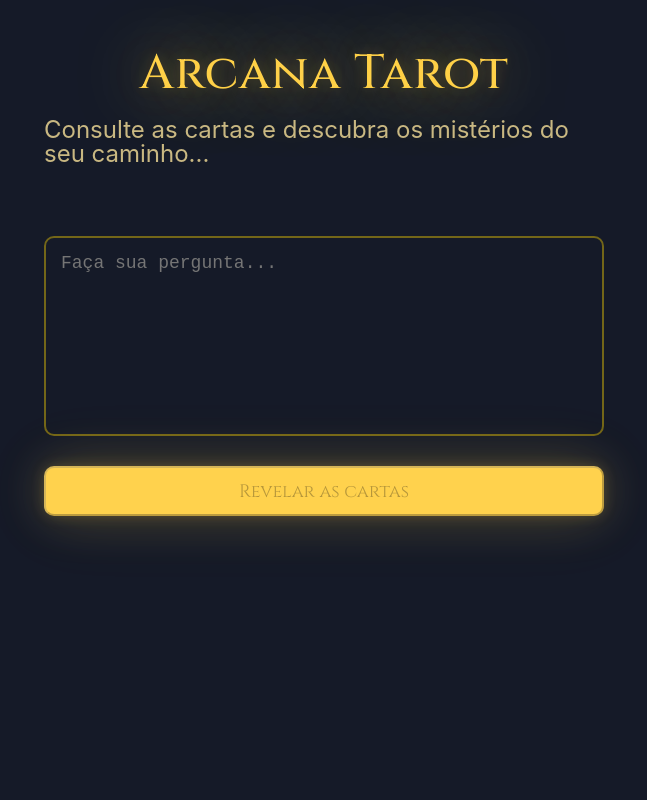
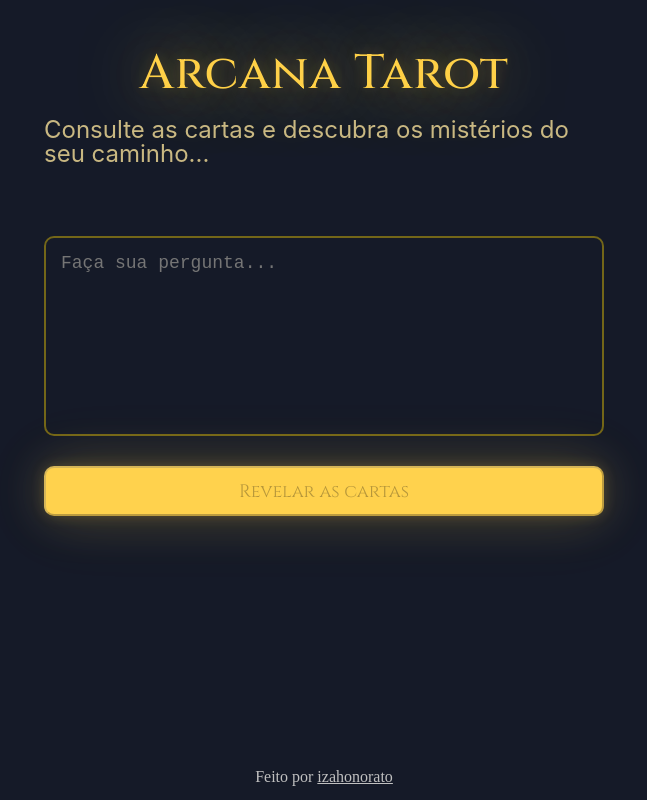
Before and after one commit to izahonorato/arcana-tarot, an Angular app: page / in a window 1280 px wide. Shown: the whole page, without its empty margins (316-963 px from the left). Built offline with nearby package versions, Linux system fonts and the light colour scheme.

Commit message:
criação e ajuste do footer

```diff
--- a/src/app/app.css
+++ b/src/app/app.css
@@ -81,6 +81,21 @@ app-main-button{
   width: 100%;
 }
 
+footer{
+  position: fixed;
+  bottom: 0;
+  left: 50%;
+  transform: translateX(-50%);
+  width: 100%;
+  text-align: center;
+  padding: 15px 0;
+  color: silver;
+}
+
+a{
+  color: silver;
+}
+
 
   @media screen and (max-width: 650px) {
     .content {
--- a/src/app/app.html
+++ b/src/app/app.html
@@ -17,6 +17,6 @@
   </div>
 </main>
 
-
+<footer>Feito por <a href="www.github.com/izahonorato">izahonorato</a></footer>
 
 <router-outlet />
```
